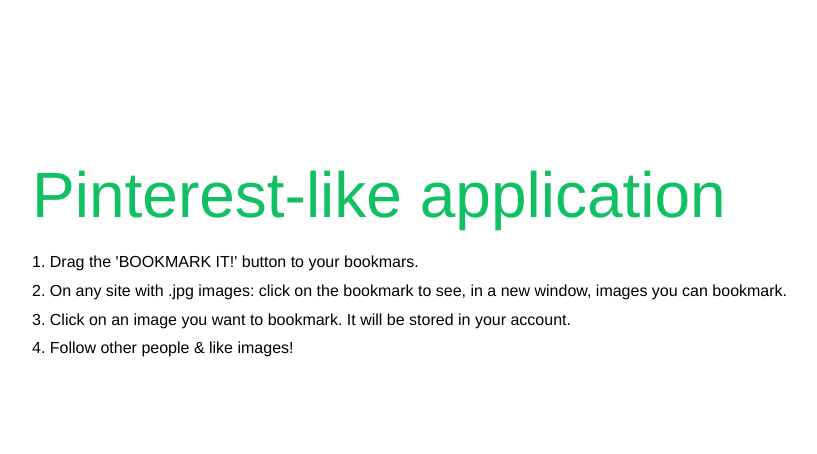
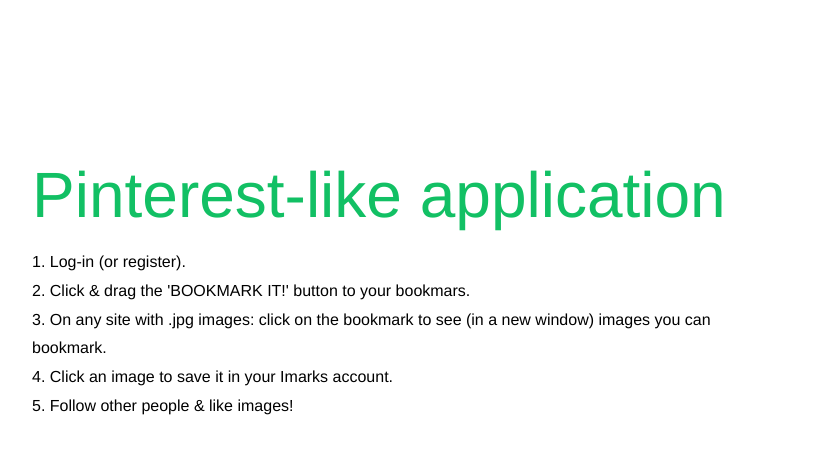
Before and after one commit to oxfos/bookme, a Django app: page / in a window 1280 px wide. Shown: the part 47-501 px from the top of the page, without its empty margins (230-1047 px from the left). Run offline with Django 3.2, Linux system fonts and the light colour scheme; some libraries are stand-ins or nearby versions; some web fonts are replaced.

Commit message:
Updated indes.html

```diff
--- a/src/images/templates/images/image/index.html
+++ b/src/images/templates/images/image/index.html
@@ -1,11 +1,14 @@
 {% extends 'base.html' %}
+
+{% block title %}Imarks{% endblock %}
 
 {% block content %}
 
 <div class="landingpage">Pinterest-like application</div>
-<p class="subtitle">1. Drag the 'BOOKMARK IT!' button to your bookmars.<br>
-2. On any site with .jpg images: click on the bookmark to see, in a new window, images you can bookmark.<br>
-3. Click on an image you want to bookmark. It will be stored in your account.<br>
-4. Follow other people & like images!</p>
+<p class="subtitle">1. Log-in (or register).<br>
+    2. Click & drag the 'BOOKMARK IT!' button to your bookmars.<br>
+3. On any site with .jpg images: click on the bookmark to see (in a new window) images you can bookmark.<br>
+4. Click an image to save it in your Imarks account.<br>
+5. Follow other people & like images!</p>
 
 {% endblock %}
```
